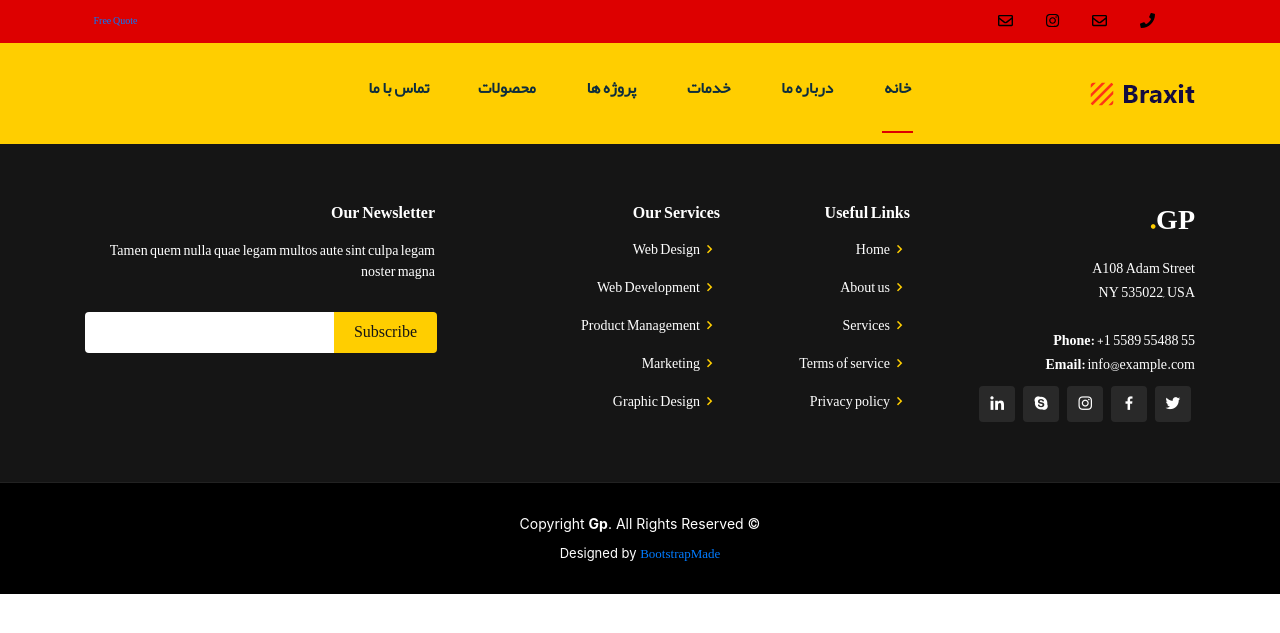
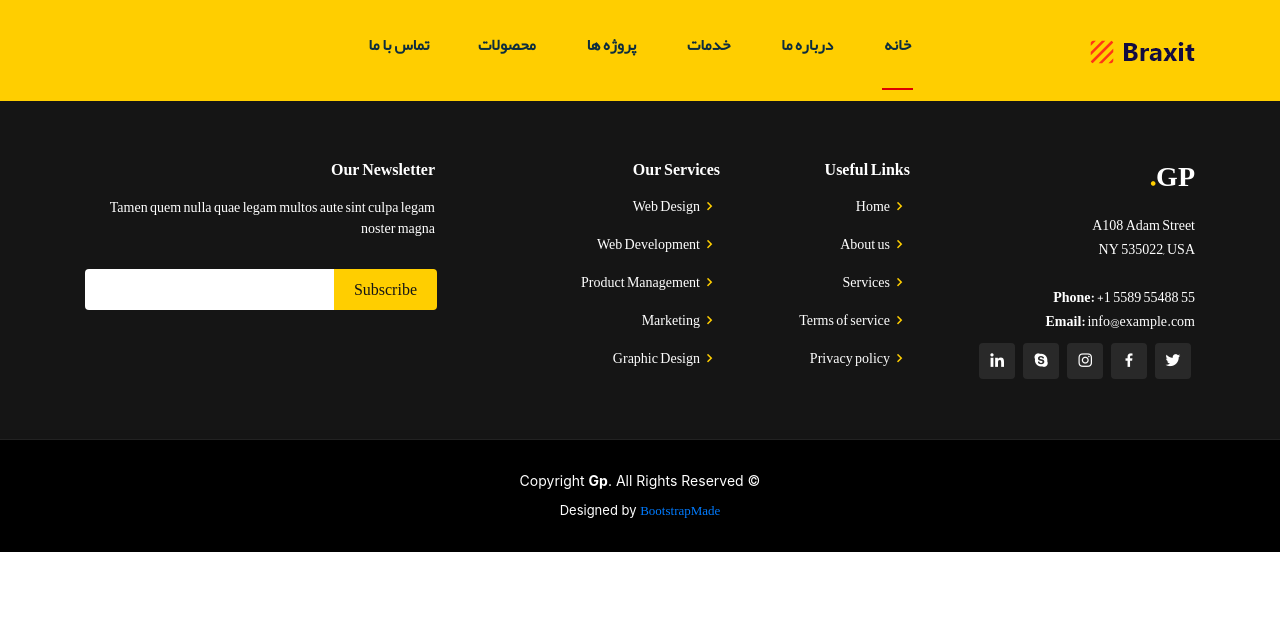
Before and after one commit to miladzeinali/ftsco, a Django app: page /products/tyrehandlers in a window 1280 px wide. Shown: the top 633 px of the page. Run offline with Django 3.2, Linux system fonts and the light colour scheme; data that the repository does not hold is empty; some libraries are stand-ins or nearby versions.

Commit message:
headertop is comment --sadegh

```diff
--- a/FtskCo/static/css/style.css
+++ b/FtskCo/static/css/style.css
@@ -1165,7 +1165,7 @@ section {
 /*border: 1px solid #000000;*/
     width: 75%;
     height: auto;
-    background: #edeee9;
+    background: #f8f9fa;
     margin: 20px auto 40px;
     border-radius: 10px;
 }
--- a/templates/partial/_header.html
+++ b/templates/partial/_header.html
@@ -4,25 +4,25 @@
     <!-- Header Start -->
     <div class="header-area">
         <div class="main-header ">
-            <div class="header-top  ">
-                <div class="container">
-                    <div class="col-xl-12">
-                        <div class="row d-flex justify-content-between align-items-center">
-                            <div class="header-info-left">
-                                <ul class="mt-3">
-                                    <li><i class="fas fa-phone"></i></li>
-                                    <li><i class="far fa-envelope"></i></li>
-                                    <li><i class="fab fa-instagram"></i></li>
-                                    <li><i class="far fa-envelope"></i></li>
-                                </ul>
-                            </div>
-                            <div class="header-info-right">
-                                <a href="#" class="btn">Free Quote <i class="ti-arrow-right"></i></a>
-                            </div>
-                        </div>
-                    </div>
-                </div>
-            </div>
+{#            <div class="header-top  ">#}
+{#                <div class="container">#}
+{#                    <div class="col-xl-12">#}
+{#                        <div class="row d-flex justify-content-between align-items-center">#}
+{#                            <div class="header-info-left">#}
+{#                                <ul class="mt-3">#}
+{#                                    <li><i class="fas fa-phone"></i></li>#}
+{#                                    <li><i class="far fa-envelope"></i></li>#}
+{#                                    <li><i class="fab fa-instagram"></i></li>#}
+{#                                    <li><i class="far fa-envelope"></i></li>#}
+{#                                </ul>#}
+{#                            </div>#}
+{#                            <div class="header-info-right">#}
+{#                                <a href="#" class="btn">Free Quote <i class="ti-arrow-right"></i></a>#}
+{#                            </div>#}
+{#                        </div>#}
+{#                    </div>#}
+{#                </div>#}
+{#            </div>#}
             <div class="header-bottom header-sticky">
                 <div class="container">
                     <div class="row align-items-center">
```
